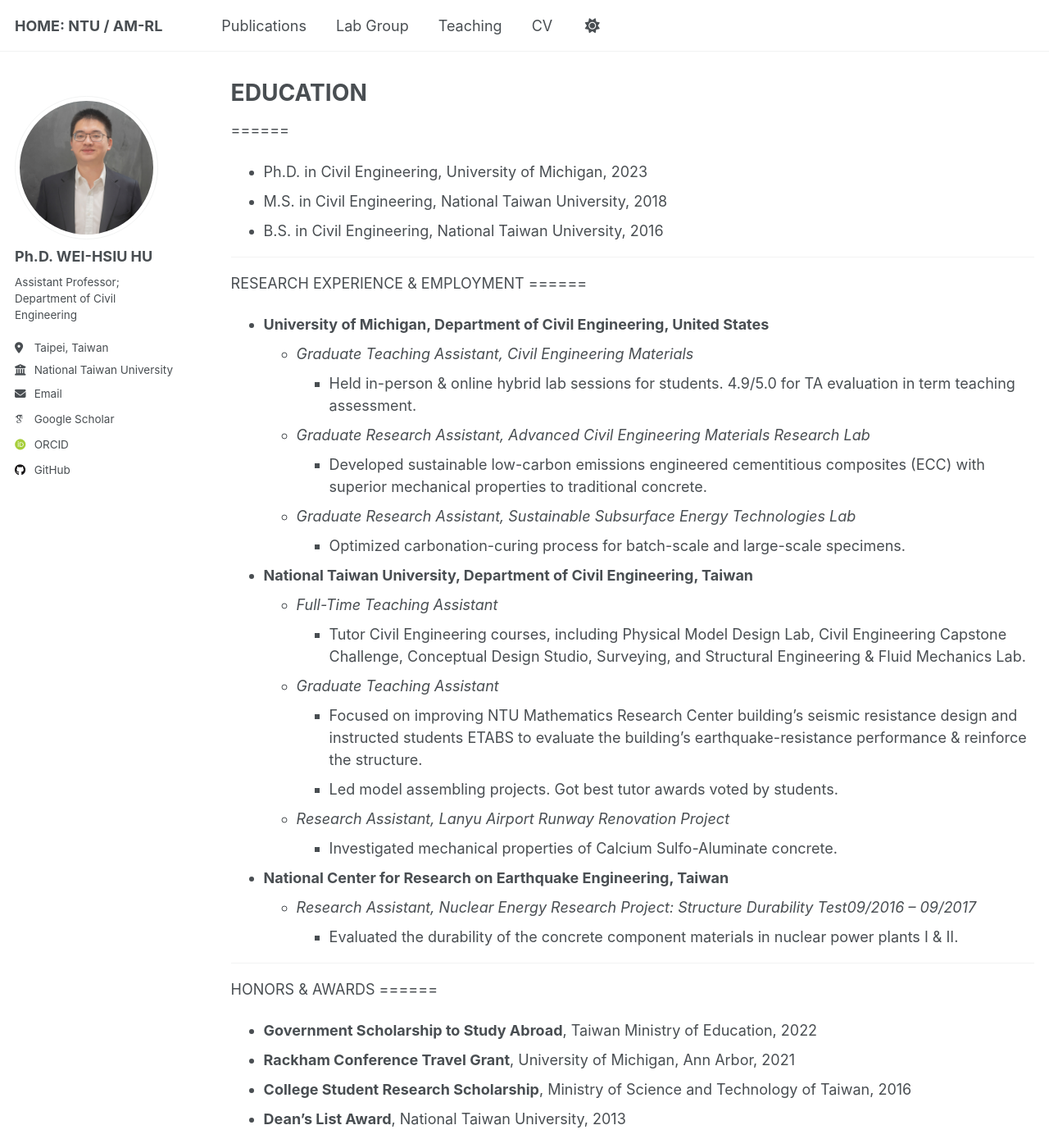
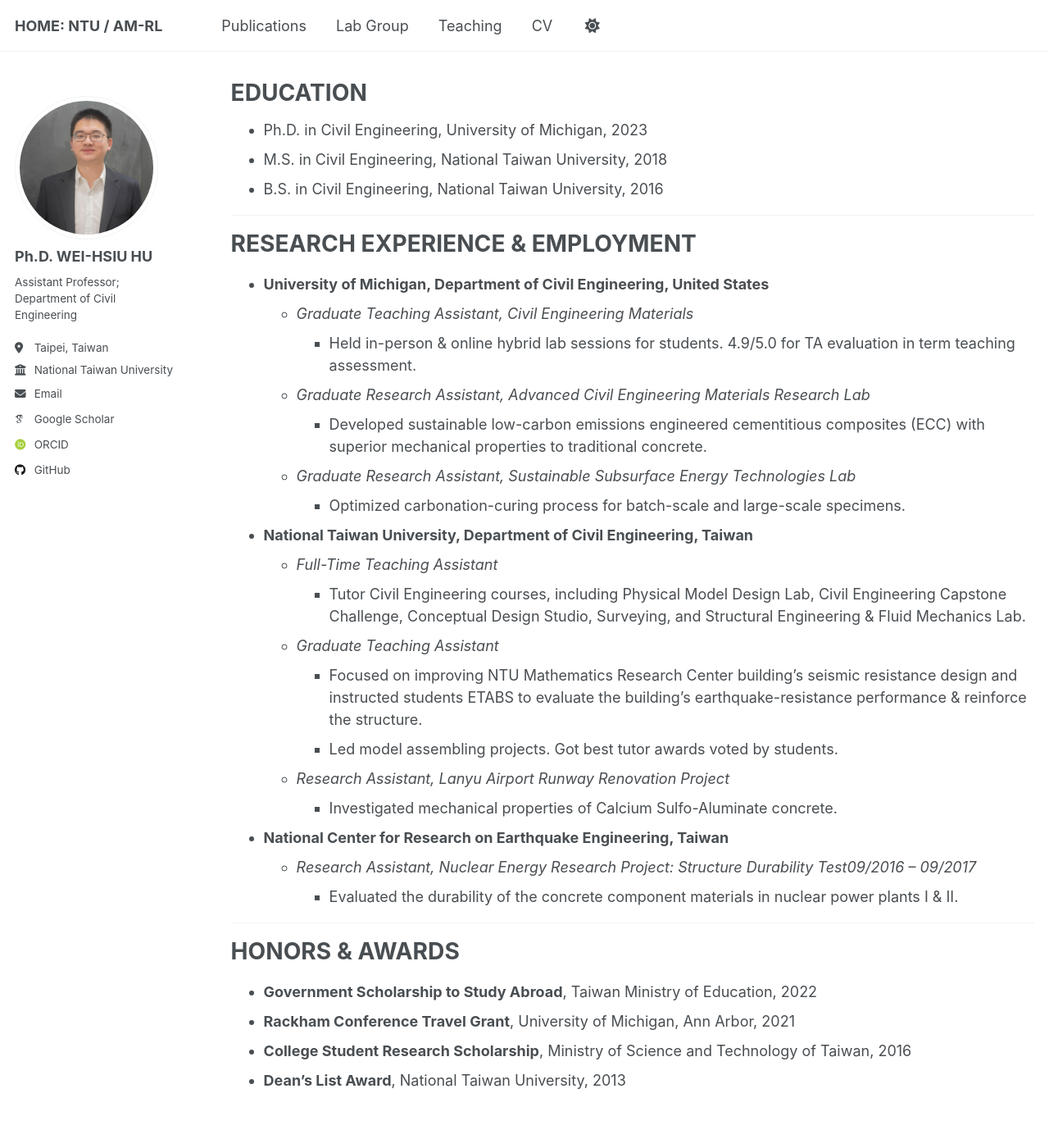
Before and after one commit to hwhsiu/hwhsiu.github.io, a Jekyll site: the page built from _pages/cv.md, in a window 1280 px wide and 1400 px high. Shown: the whole window at 82% size. Built offline with Jekyll 4.4.1, drawn with Linux system fonts in a browser that asks for light colours; some web fonts are replaced.

Commit message:
Update cv.md

```diff
--- a/_pages/cv.md
+++ b/_pages/cv.md
@@ -10,14 +10,13 @@ redirect_from:
 {% include base_path %}
 
 
-======
+
 * Ph.D. in Civil Engineering, University of Michigan, 2023
 * M.S. in Civil Engineering, National Taiwan University, 2018
 * B.S. in Civil Engineering, National Taiwan University, 2016
 
 ---
-RESEARCH EXPERIENCE & EMPLOYMENT
-======
+# RESEARCH EXPERIENCE & EMPLOYMENT
 - **University of Michigan, Department of Civil Engineering, United States**
   - _Graduate Teaching Assistant, Civil Engineering Materials_
     - Held in-person & online hybrid lab sessions for students. 4.9/5.0 for TA evaluation in term teaching assessment.
@@ -40,8 +39,7 @@ RESEARCH EXPERIENCE & EMPLOYMENT
     - Evaluated the durability of the concrete component materials in nuclear power plants I & II.
 
 ---
-HONORS & AWARDS
-======
+# HONORS & AWARDS
 - **Government Scholarship to Study Abroad**, Taiwan Ministry of Education, 2022
 - **Rackham Conference Travel Grant**, University of Michigan, Ann Arbor,	2021
 - **College Student Research Scholarship**, Ministry of Science and Technology of Taiwan, 2016
```
